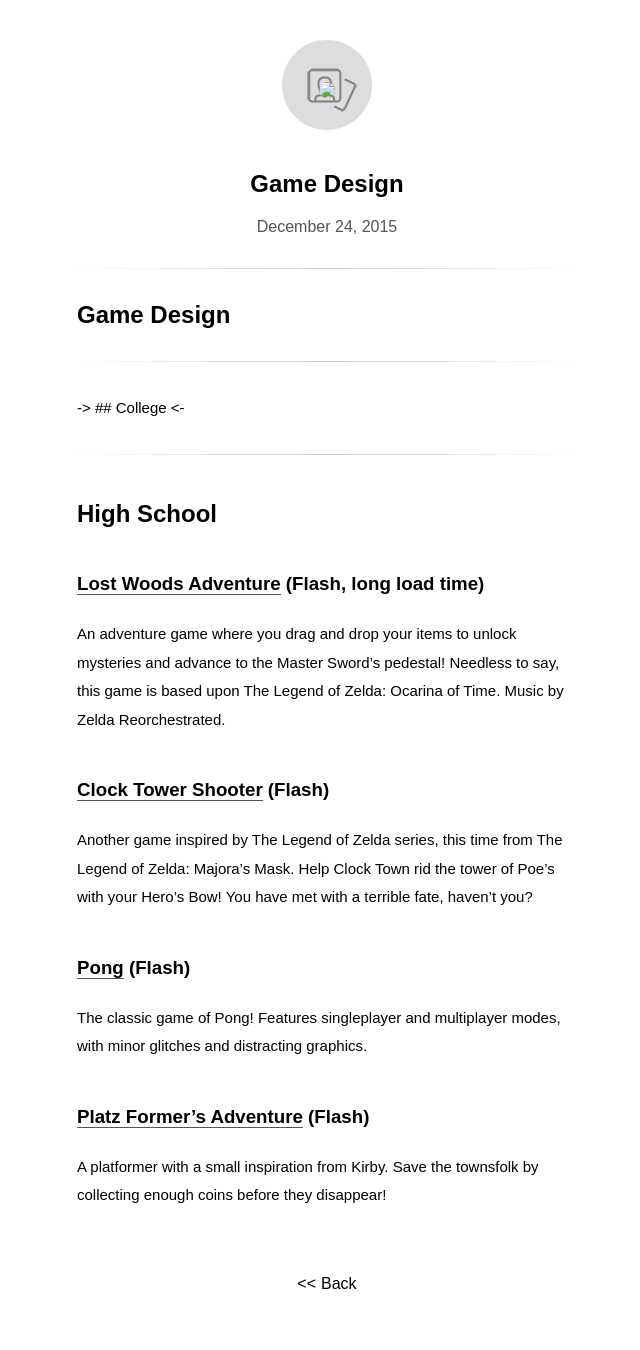
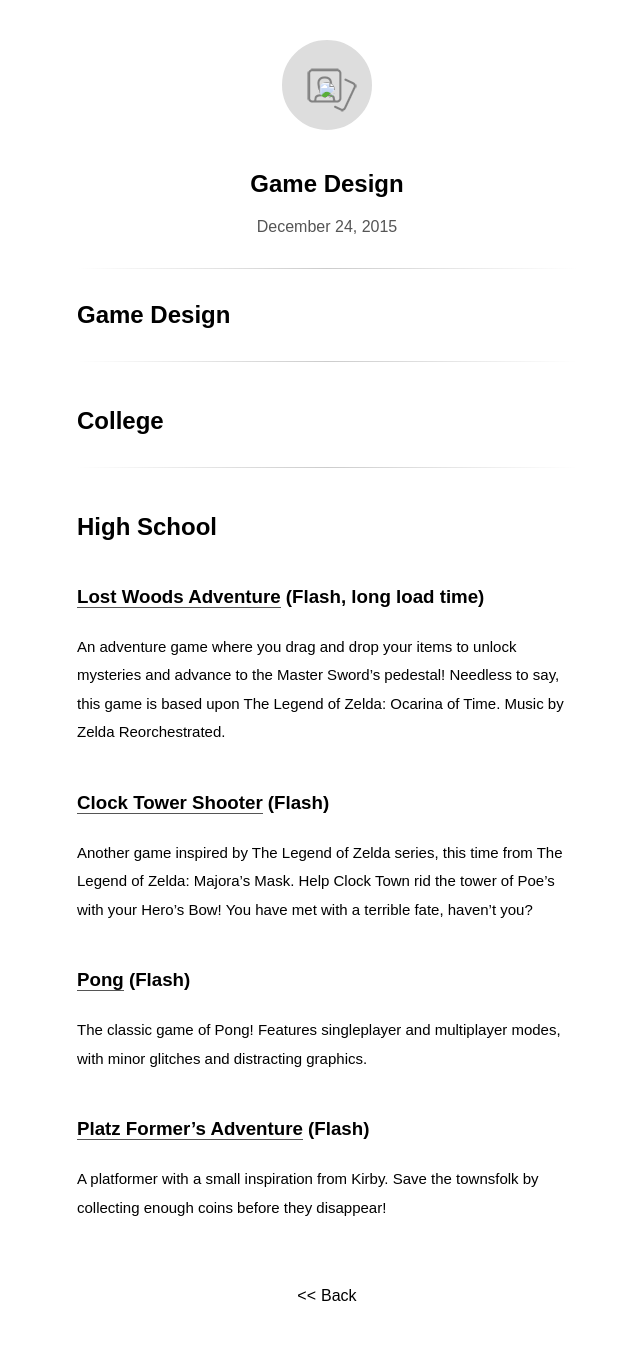
Before and after one commit to Larke12/larke12.github.io, a Jekyll site: the page built from _posts/2015-12-24-game-design.md, in a window 1280 px wide. Shown: the whole page, without its empty margins (313-953 px from the left). Built offline with Jekyll 4.4.1, drawn with Linux system fonts in a browser that asks for light colours; some web fonts are replaced.

```diff
--- a/_posts/2015-12-24-game-design.md
+++ b/_posts/2015-12-24-game-design.md
@@ -7,24 +7,24 @@ updated: 2015-12-24 12:30
 
 <div class="divider"></div>
 
--> ## College <-
+## College
 
 <div class="divider"></div>
 
 ## High School
 
-###[Lost Woods Adventure](../../assets/advent_lost.swf) (Flash, long load time)
+### [Lost Woods Adventure](../../assets/advent_lost.swf) (Flash, long load time)
 
 An adventure game where you drag and drop your items to unlock mysteries and advance to the Master Sword’s pedestal! Needless to say, this game is based upon The Legend of Zelda: Ocarina of Time. Music by Zelda Reorchestrated.
 
-###[Clock Tower Shooter](../../assets/shot.swf) (Flash)
+### [Clock Tower Shooter](../../assets/shot.swf) (Flash)
 
 Another game inspired by The Legend of Zelda series, this time from The Legend of Zelda: Majora’s Mask. Help Clock Town rid the tower of Poe’s with your Hero’s Bow! You have met with a terrible fate, haven’t you?
 
-###[Pong](../../assets/ponga.swf) (Flash)
+### [Pong](../../assets/ponga.swf) (Flash)
 
 The classic game of Pong! Features singleplayer and multiplayer modes, with minor glitches and distracting graphics.
 
-###[Platz Former’s Adventure](../../assets/platform_fix.swf) (Flash)
+### [Platz Former’s Adventure](../../assets/platform_fix.swf) (Flash)
 
 A platformer with a small inspiration from Kirby. Save the townsfolk by collecting enough coins before they disappear!
```
